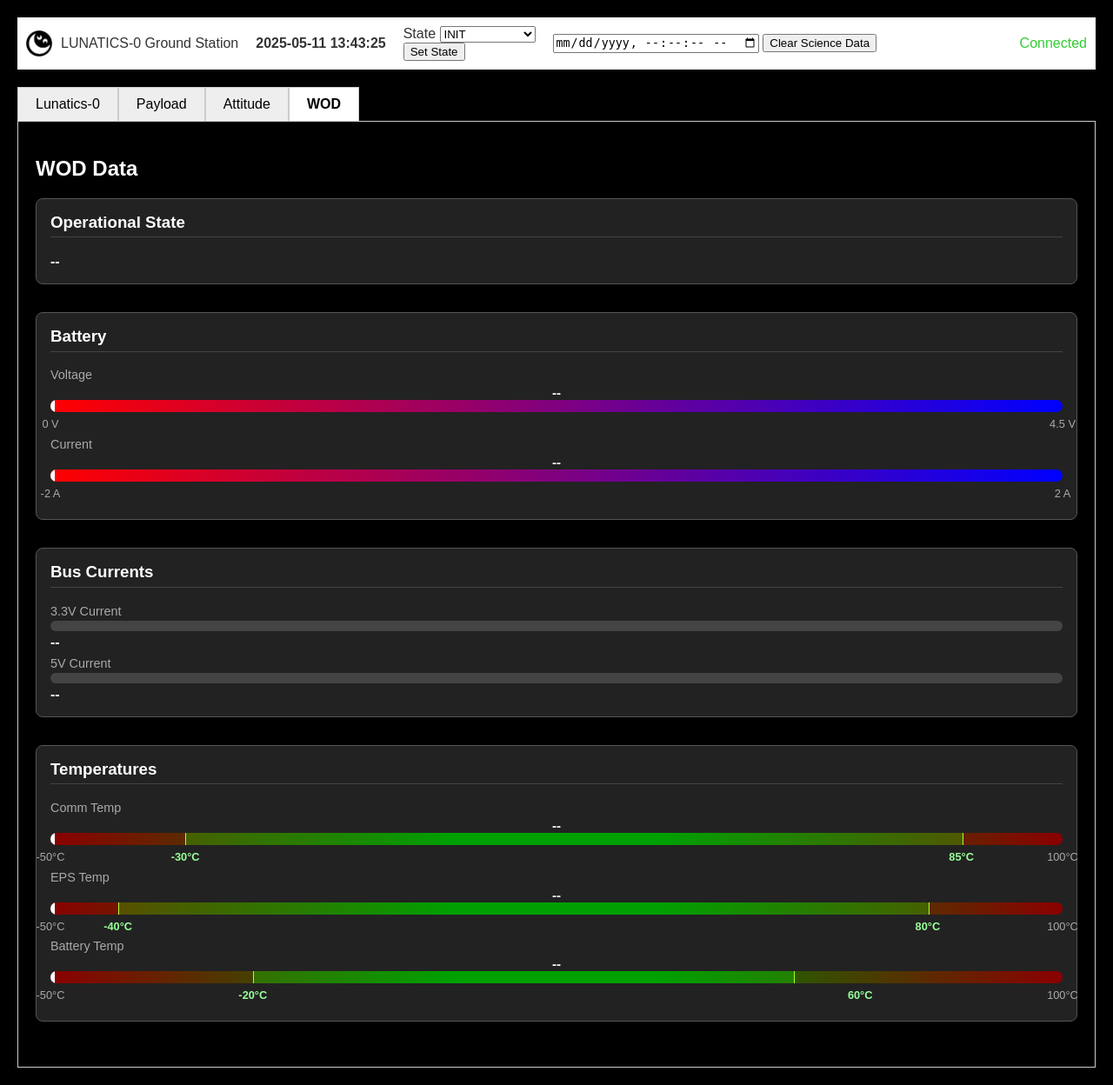
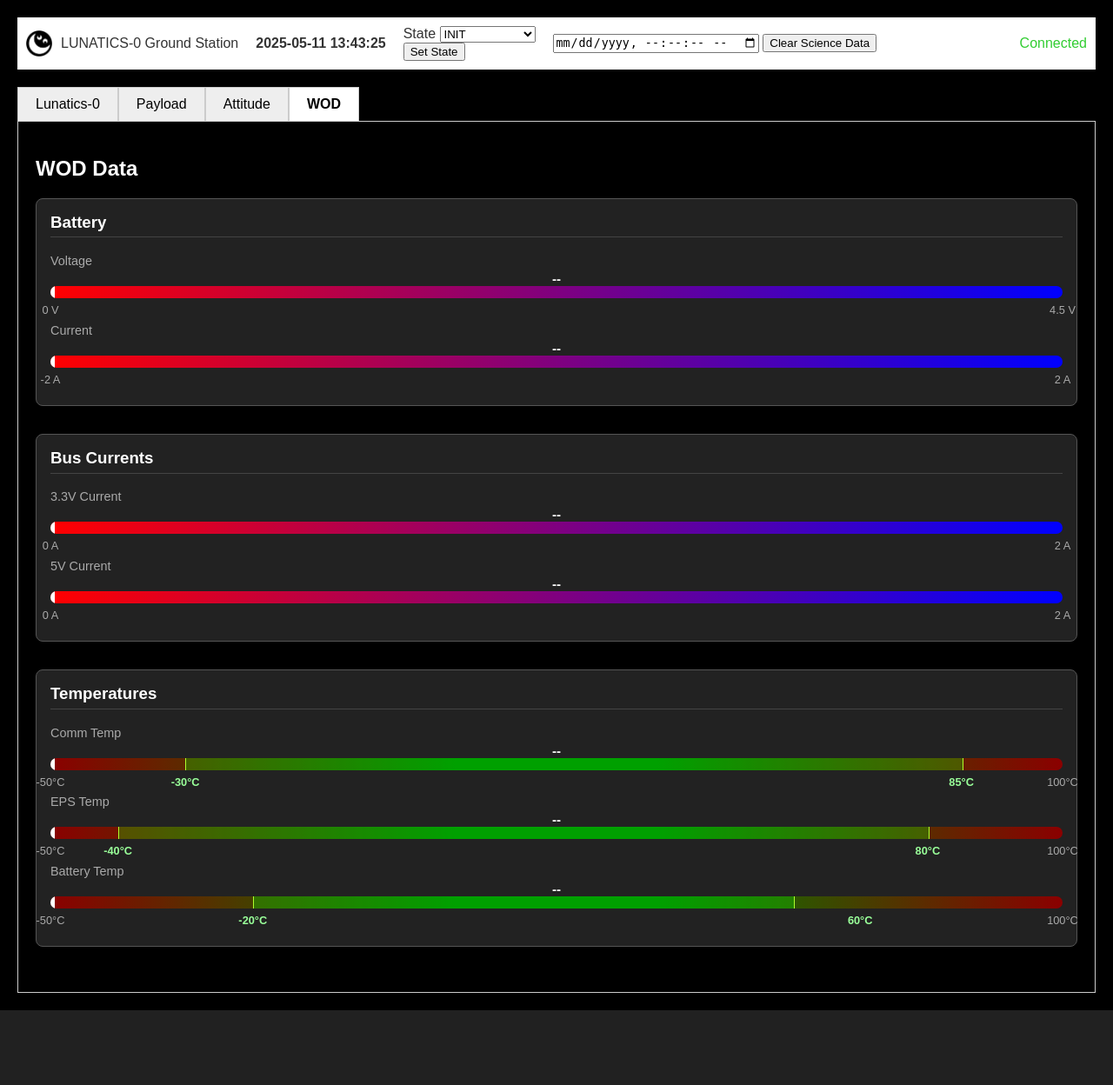
Before and after one commit to James-h-1969/space-ground-station, a Flask app: page / in a window 1280 px wide, after a click on "WOD". Shown: the whole page at 87% size. After the commit the page ends 1162 px from the top, so only its background shows below. Run offline with Flask 3, Linux system fonts and the light colour scheme.

Commit message:
Bus block working

```diff
--- a/src/static/frontend/graphs/wod.js
+++ b/src/static/frontend/graphs/wod.js
@@ -1,6 +1,6 @@
 // update
 function updateWOD(data) {
-    document.getElementById("mode").innerText = `${data.mode}`;
+    // document.getElementById("mode").innerText = `${data.mode}`;
     // document.getElementById("batt-voltage").innerText = `${data["bat-voltage"].toFixed(2)} V`;
     // document.getElementById("batt-current").innerText = `${data["bat-current"].toFixed(2)} A`;
     const voltage = data["bat-voltage"];
@@ -9,8 +9,14 @@
     const current = data["bat-current"];
     document.getElementById("batt-current").innerText = `${current.toFixed(2)} A`;
     setSliderPosition("batt-current-slider", current, -2, 2);
-    document.getElementById("3v3-current").innerText = `${data["3v3-current"].toFixed(2)} A`;
-    document.getElementById("5v-current").innerText = `${data["5v-current"].toFixed(2)} A`;
+    const current3v3 = data["3v3-current"];
+    document.getElementById("3v3-current").innerText = `${current3v3.toFixed(2)} A`;
+    setSliderPosition("3v3-current-slider", current3v3, 0, 2);
+
+    const current5v = data["5v-current"];
+    document.getElementById("5v-current").innerText = `${current5v.toFixed(2)} A`;
+    setSliderPosition("5v-current-slider", current5v, 0, 2);
+
     const commTemp = data["comm-temp"];
     document.getElementById("comm-temp").innerText = `${commTemp.toFixed(1)} °C`;
     document.getElementById("comm-temp").className = `temp-value ${commTemp >= -30 && commTemp <= 85 ? 'green' : 'red'}`;
--- a/src/static/templates/index.html
+++ b/src/static/templates/index.html
@@ -68,10 +68,10 @@
         <h2>WOD Data</h2>
         <script src="{{ url_for('static', filename='frontend/graphs/wod.js') }}"></script>
 
-        <div class="wod-group state-group">
+        <!-- <div class="wod-group state-group">
             <h3>Operational State</h3>
             <div id="mode" class="wod-value">--</div>
-        </div>
+        </div> -->
 
         <div class="wod-group battery-group">
             <h3>Battery</h3>
@@ -107,13 +107,32 @@
 
         <div class="wod-group bus-group">
             <h3>Bus Currents</h3>
+
+            <!-- 3.3V Current -->
             <div class="label">3.3V Current</div>
-            <div class="bar-container"><div id="3v3-current-bar" class="bar"></div></div>
-            <div id="3v3-current" class="wod-value">--</div>
+            <div id="3v3-current" class="temp-value">--</div>
+            <div class="slider-wrapper">
+                <div class="slider-track current-track" data-min="0" data-max="2">
+                    <div id="3v3-current-slider" class="slider-value"></div>
+                </div>
+                <div class="slider-labels">
+                    <span style="left: 0%;">0 A</span>
+                    <span style="left: 100%;">2 A</span>
+                </div>
+            </div>
 
+            <!-- 5V Current -->
             <div class="label">5V Current</div>
-            <div class="bar-container"><div id="5v-current-bar" class="bar"></div></div>
-            <div id="5v-current" class="wod-value">--</div>
+            <div id="5v-current" class="temp-value">--</div>
+            <div class="slider-wrapper">
+                <div class="slider-track current-track" data-min="0" data-max="2">
+                    <div id="5v-current-slider" class="slider-value"></div>
+                </div>
+                <div class="slider-labels">
+                    <span style="left: 0%;">0 A</span>
+                    <span style="left: 100%;">2 A</span>
+                </div>
+            </div>
         </div>
 
         <div class="wod-group temp-group">
```
